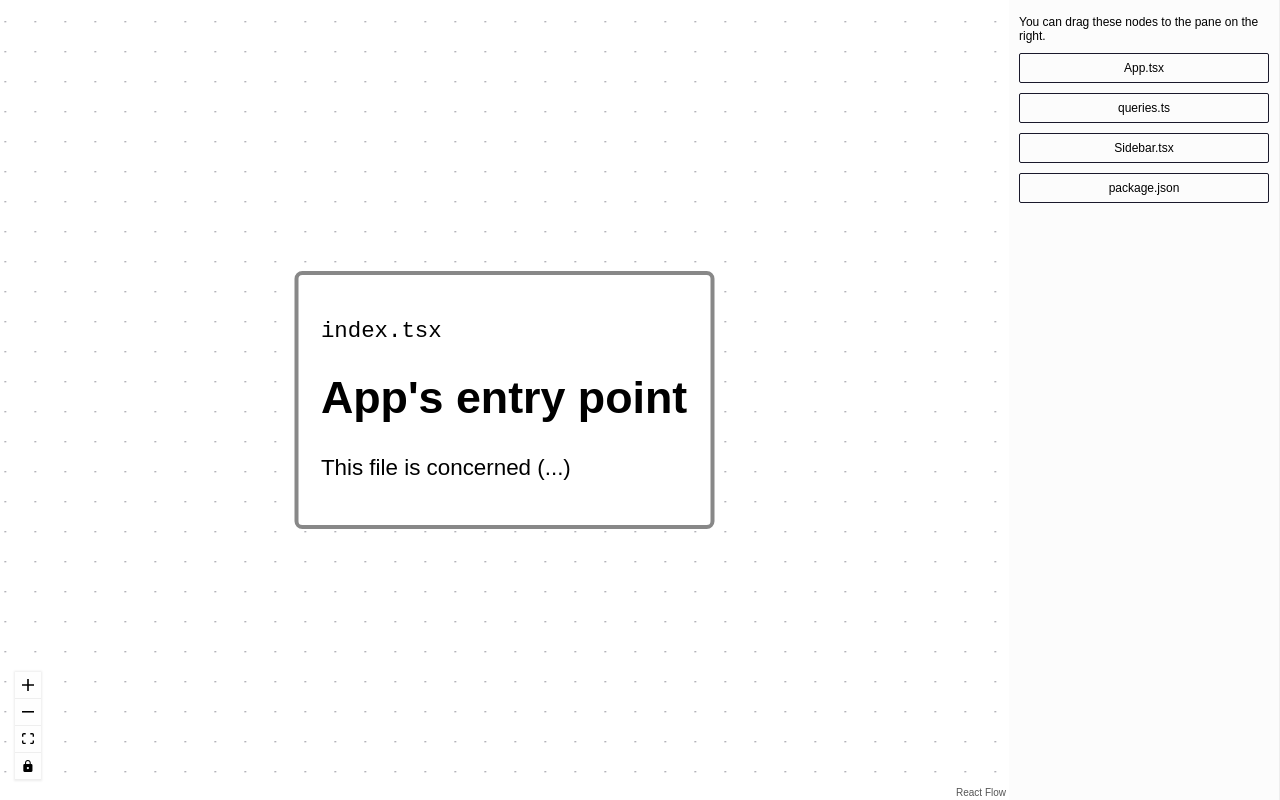
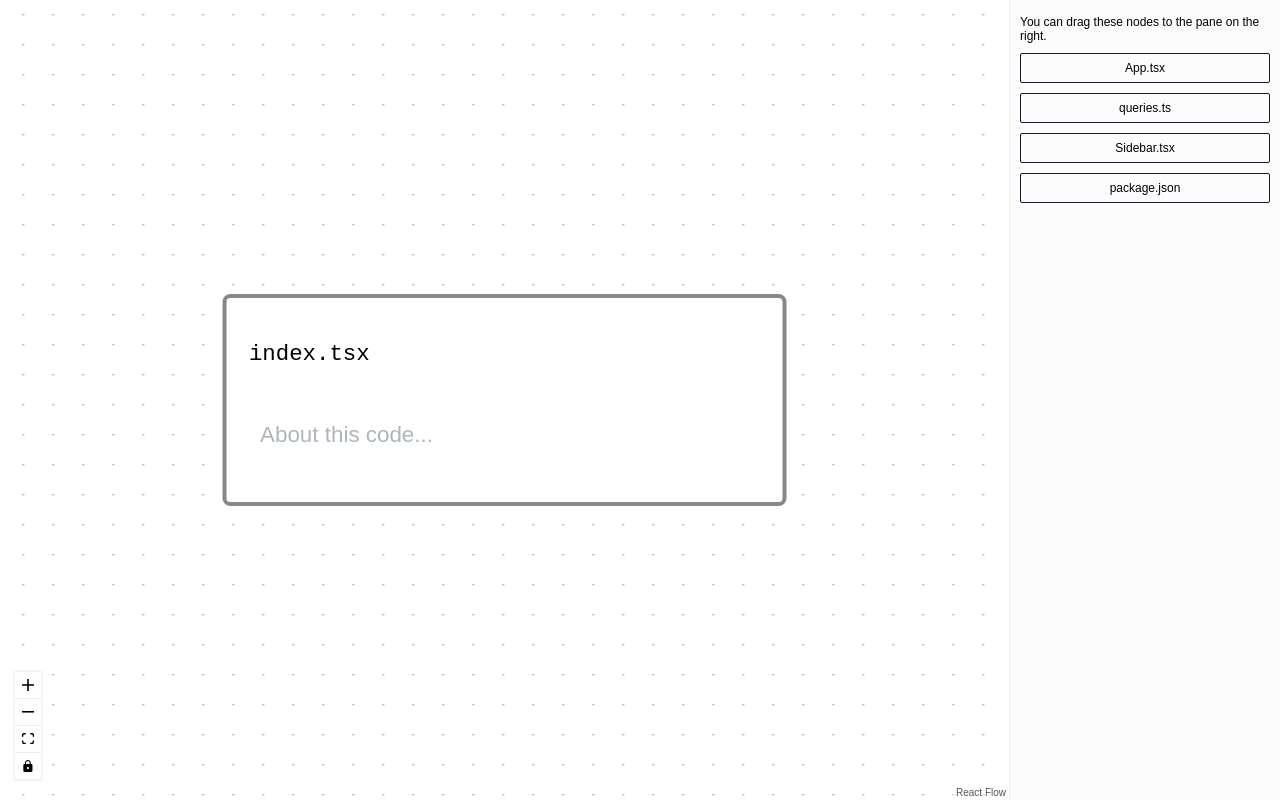
Before and after one commit to hdoro/spatial-documentation, a React (Vite) app: page / in a window 1280 px wide. Built offline with nearby package versions, Linux system fonts and the light colour scheme.

Commit message:
feat: starting to render TipTap

```diff
--- a/src/DocumentNode.tsx
+++ b/src/DocumentNode.tsx
@@ -1,23 +1,20 @@
-import { Box, Modal, Typography } from "@mui/material";
-import Button from "@mui/material/Button";
-import { marked } from "marked";
-import { useState } from "react";
-import { Handle, Node, Position } from "react-flow-renderer";
-import { FileInfo, useStore } from "./store";
+import { Handle, Node, Position } from 'react-flow-renderer'
+import { FileInfo, useStore } from './store'
+import Tiptap from './Tiptap'
 
 export function DocumentNode({ data, selected, ...props }: Node<FileInfo>) {
-  const [status, setStatus] = useState("idle");
-  const { removeFilesFromCanvas } = useStore();
+  const { editFile } = useStore()
 
   return (
     <>
       <div
         style={{
-          background: "white",
-          borderRadius: ".35em",
-          border: selected ? "2px solid #333" : "2px solid #888",
-          padding: "1em",
-          fontSize: ".7rem",
+          background: 'white',
+          borderRadius: '.35em',
+          border: selected ? '2px solid #333' : '2px solid #888',
+          padding: '1em',
+          fontSize: '.7rem',
+          width: '20vw',
         }}
       >
         <Handle
@@ -27,61 +24,16 @@ export function DocumentNode({ data, selected, ...props }: Node<FileInfo>) {
         />
         <Handle type="target" position={Position.Left} style={{ opacity: 0 }} />
         <pre>{data.fileName}</pre>
-        {data.contents && (
-          <div
-            dangerouslySetInnerHTML={{ __html: marked.parse(data.contents) }}
-          ></div>
-        )}
-        {selected && (
-          <div className="card--actions">
-            <Button
-              variant="outlined"
-              onClick={() => {
-                removeFilesFromCanvas([data.fileId]);
-              }}
-              color="error"
-            >
-              Remove
-            </Button>
-            <Button
-              variant="outlined"
-              onClick={() => {
-                setStatus("editing");
-              }}
-              color="primary"
-            >
-              Edit
-            </Button>
-          </div>
-        )}
-        <Modal
-          open={status === "editing"}
-          onClose={() => setStatus("idle")}
-          aria-labelledby="modal-modal-title"
-          aria-describedby="modal-modal-description"
-        >
-          <Box
-            sx={{
-              position: "absolute" as "absolute",
-              top: "50%",
-              left: "50%",
-              transform: "translate(-50%, -50%)",
-              width: 400,
-              bgcolor: "background.paper",
-              border: "2px solid #000",
-              boxShadow: 24,
-              p: 4,
-            }}
-          >
-            <Typography id="modal-modal-title" variant="h6" component="h2">
-              Edição aqui!
-            </Typography>
-            <Typography id="modal-modal-description" sx={{ mt: 2 }}>
-              (explicação do arquivo)
-            </Typography>
-          </Box>
-        </Modal>
+        <Tiptap
+          content={data.content}
+          onChange={(content) =>
+            editFile({
+              fileId: data.fileId,
+              content,
+            })
+          }
+        />
       </div>
     </>
-  );
+  )
 }
--- /dev/null
+++ b/src/Tiptap.tsx
@@ -0,0 +1,40 @@
+import { useEditor, EditorContent, JSONContent } from '@tiptap/react'
+import StarterKit from '@tiptap/starter-kit'
+import Placeholder from '@tiptap/extension-placeholder'
+import { useEffect } from 'react'
+
+const Tiptap = ({
+  onChange,
+  content,
+}: {
+  content?: JSONContent
+  onChange?: (content: JSONContent) => void
+}) => {
+  const editor = useEditor({
+    extensions: [
+      StarterKit,
+      Placeholder.configure({
+        placeholder: 'About this code...',
+      }),
+    ],
+    content,
+  })
+
+  useEffect(() => {
+    if (editor) {
+      onChange?.(editor.getJSON())
+    }
+  }, [editor?.state])
+
+  return (
+    <EditorContent
+      editor={editor}
+      className="tiptap"
+      style={{
+        cursor: 'text',
+      }}
+    />
+  )
+}
+
+export default Tiptap
--- a/src/store.ts
+++ b/src/store.ts
@@ -1,3 +1,4 @@
+import { JSONContent } from '@tiptap/react'
 import {
   addEdge,
   applyEdgeChanges,
@@ -12,93 +13,93 @@ import {
   OnNodesChange,
   ReactFlowInstance,
   XYPosition,
-} from "react-flow-renderer";
-import create from "zustand";
+} from 'react-flow-renderer'
+import create from 'zustand'
+import { persist } from 'zustand/middleware'
 
 export interface FileInfo {
-  fileId: string;
-  fileName: string;
-  // Markdown?
-  contents: string;
-  references?: string[];
+  fileId: string
+  fileName: string
+  content?: JSONContent
+  references?: string[]
 }
 
 type RFState = {
-  nodes: Node<FileInfo>[];
-  unaddedFiles: FileInfo[];
-  edges: Edge[];
-  onNodesChange: OnNodesChange;
-  onEdgesChange: OnEdgesChange;
-  onConnect: OnConnect;
+  nodes: Node<FileInfo>[]
+  unaddedFiles: FileInfo[]
+  edges: Edge[]
+  onNodesChange: OnNodesChange
+  onEdgesChange: OnEdgesChange
+  onConnect: OnConnect
+  editFile: (
+    updatedFile: Partial<Omit<FileInfo, 'fileId'>> & Pick<FileInfo, 'fileId'>,
+  ) => void
   addFilesToCanvas: (
     nodes: {
-      fileId: FileInfo["fileId"];
-      position: XYPosition;
-    }[]
-  ) => void;
-  removeFilesFromCanvas: (nodeIds: FileInfo["fileId"][]) => void;
-  reactFlowInstance: ReactFlowInstance | null;
-  setReactFlowInstance: (instance: ReactFlowInstance) => void;
-};
+      fileId: FileInfo['fileId']
+      position: XYPosition
+    }[],
+  ) => void
+  removeFilesFromCanvas: (nodeIds: FileInfo['fileId'][]) => void
+  reactFlowInstance: ReactFlowInstance | null
+  setReactFlowInstance: (instance: ReactFlowInstance) => void
+}
 
 // this is our useStore hook that we can use in our components to get parts of the store and call actions
-export const useStore = create<RFState>((set, get) => ({
+export const useStore = create(
+  persist<RFState>(
+    (set, get) => ({
       nodes: [
         {
-      id: "asjd912390",
-      type: "document",
+          id: 'asjd912390',
+          type: 'document',
           data: {
-        fileId: "asjd912390",
-        fileName: "index.tsx",
-        contents: "# App's entry point\nThis file is concerned (...)",
+            fileId: 'asjd912390',
+            fileName: 'index.tsx',
           },
           position: { x: 250, y: 5 },
         },
       ],
       unaddedFiles: [
         {
-      fileId: "asjasdd912390",
-      fileName: "App.tsx",
-      contents: "# React app",
+          fileId: 'asjasdd912390',
+          fileName: 'App.tsx',
         },
         {
-      fileId: "aasdksjasdd9123390",
-      fileName: "queries.ts",
-      contents: "# Sidebar for dragging files",
+          fileId: 'aasdksjasdd9123390',
+          fileName: 'queries.ts',
         },
         {
-      fileId: "aasdksjasdd912390",
-      fileName: "Sidebar.tsx",
-      contents: "# Sidebar for dragging files",
+          fileId: 'aasdksjasdd912390',
+          fileName: 'Sidebar.tsx',
         },
         {
-      fileId: "aasdasdg1ksjasdd912390",
-      fileName: "package.json",
-      contents: "# Sidebar for dragging files",
+          fileId: 'aasdasdg1ksjasdd912390',
+          fileName: 'package.json',
         },
       ],
       edges: [],
       addFilesToCanvas: (newFiles = []) => {
-    const curState = get();
-    const newFileIds = newFiles.map((f) => f.fileId);
+        const curState = get()
+        const newFileIds = newFiles.map((f) => f.fileId)
         const newNodes = newFiles
           .map((newFile) => {
             const fileData = curState.unaddedFiles.find(
-          (unaddedFile) => unaddedFile.fileId === newFile?.fileId
-        );
+              (unaddedFile) => unaddedFile.fileId === newFile?.fileId,
+            )
 
             if (!newFile || !curState.reactFlowInstance || !fileData?.fileId) {
-          return;
+              return
             }
 
             return {
               id: fileData?.fileId,
-          type: "document",
+              type: 'document',
               position: curState.reactFlowInstance.project(newFile.position),
               data: fileData,
-        };
+            }
           })
-      .filter((node) => !!node?.id) as RFState["nodes"];
+          .filter((node) => !!node?.id) as RFState['nodes']
 
         const edges = [...curState.nodes, ...newNodes].reduce(
           (edges, curNode, index, arr) => {
@@ -110,49 +111,73 @@ export const useStore = create<RFState>((set, get) => ({
                 // Create the id from (...)
                 id: `${curNode.id}--${arr[index + 1]?.id}`,
               },
-        ].filter((edge) => !!edge.target);
+            ].filter((edge) => !!edge.target)
           },
-      [] as Edge[]
-    );
+          [] as Edge[],
+        )
 
         set({
           nodes: [...curState.nodes, ...newNodes],
           edges,
           // @TODO: auto-parse unadded & added files based on database query
           unaddedFiles: curState.unaddedFiles.filter(
-        (file) => !newFileIds.includes(file.fileId)
+            (file) => !newFileIds.includes(file.fileId),
           ),
-    });
+        })
+      },
+      editFile: (updatedFile) => {
+        set({
+          nodes: get().nodes.map((node) => {
+            if (node.data.fileId !== updatedFile.fileId) return node
+
+            return {
+              ...node,
+              data: {
+                ...node.data,
+                ...updatedFile,
+              },
+            }
+          }),
+        })
       },
       removeFilesFromCanvas: (nodeIds) => {
-    const inCanvas = get().nodes.filter((node) => !nodeIds.includes(node.id));
-    const offCanvas = get().nodes.filter((node) => nodeIds.includes(node.id));
+        const inCanvas = get().nodes.filter(
+          (node) => !nodeIds.includes(node.id),
+        )
+        const offCanvas = get().nodes.filter((node) =>
+          nodeIds.includes(node.id),
+        )
         set({
           nodes: inCanvas,
           unaddedFiles: [
             ...get().unaddedFiles,
             ...offCanvas.map((item) => item.data),
           ],
-    });
+        })
       },
       onNodesChange: (changes: NodeChange[]) => {
         set({
           nodes: applyNodeChanges(changes, get().nodes),
-    });
+        })
       },
       onEdgesChange: (changes: EdgeChange[]) => {
         set({
           edges: applyEdgeChanges(changes, get().edges),
-    });
+        })
       },
       onConnect: (connection: Connection) => {
         set({
           edges: addEdge(connection, get().edges),
-    });
+        })
       },
       reactFlowInstance: null,
       setReactFlowInstance: (instance) =>
         set({
           reactFlowInstance: instance,
         }),
-}));
+    }),
+    {
+      name: 'docs-storage',
+    },
+  ),
+)
--- a/src/styles.css
+++ b/src/styles.css
@@ -17,7 +17,7 @@ body,
 }
 
 .dndflow aside {
-  border-right: 1px solid #eee;
+  border-left: 1px solid #eee;
   padding: 15px 10px;
   font-size: 12px;
   background: #fcfcfc;
@@ -66,3 +66,15 @@ body,
     max-width: 250px;
   }
 }
+
+.ProseMirror {
+  padding: 0.5em;
+}
+
+.ProseMirror p.is-editor-empty:first-child::before {
+  color: #adb5bd;
+  content: attr(data-placeholder);
+  float: left;
+  height: 0;
+  pointer-events: none;
+}
```
Also changed, not shown: package.json (+3 -5 lines), 1 other file (tests, documents, lock files or other folders). Lines whose indentation alone changed are shown as unchanged.
